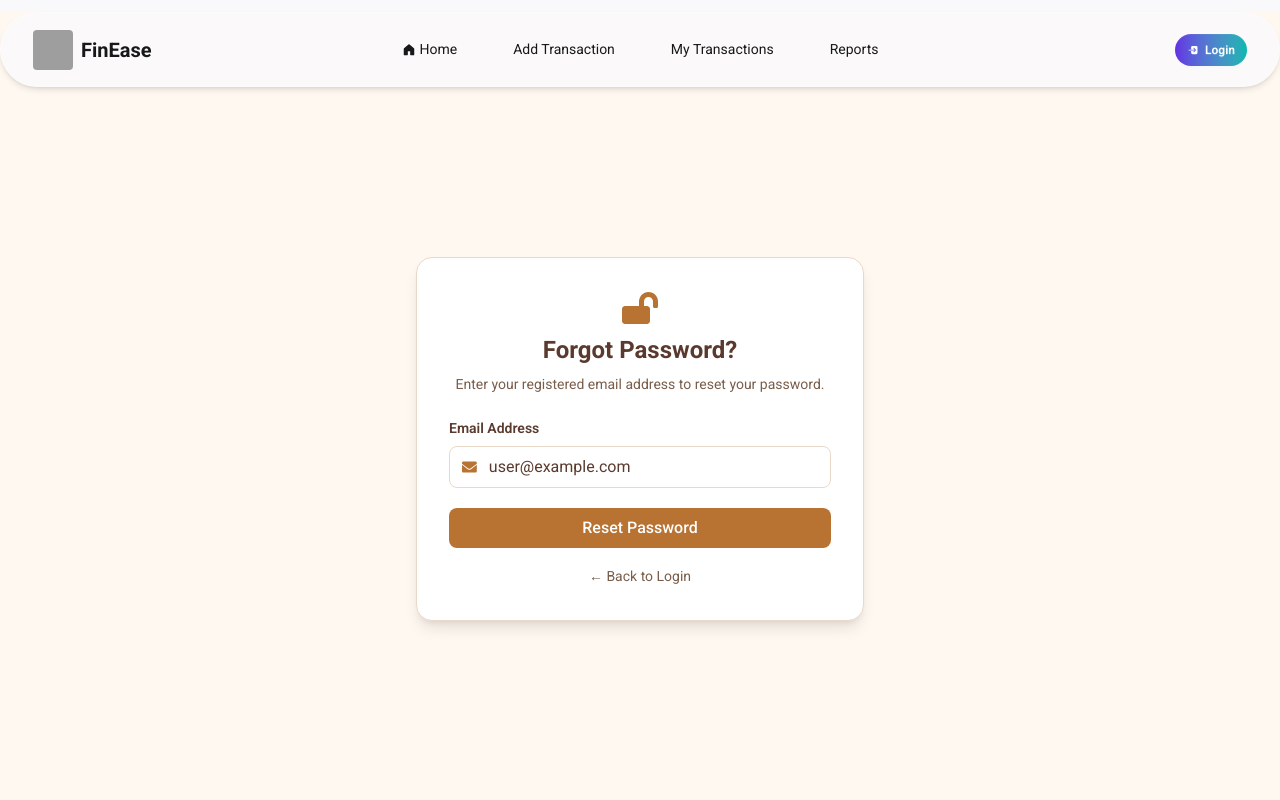
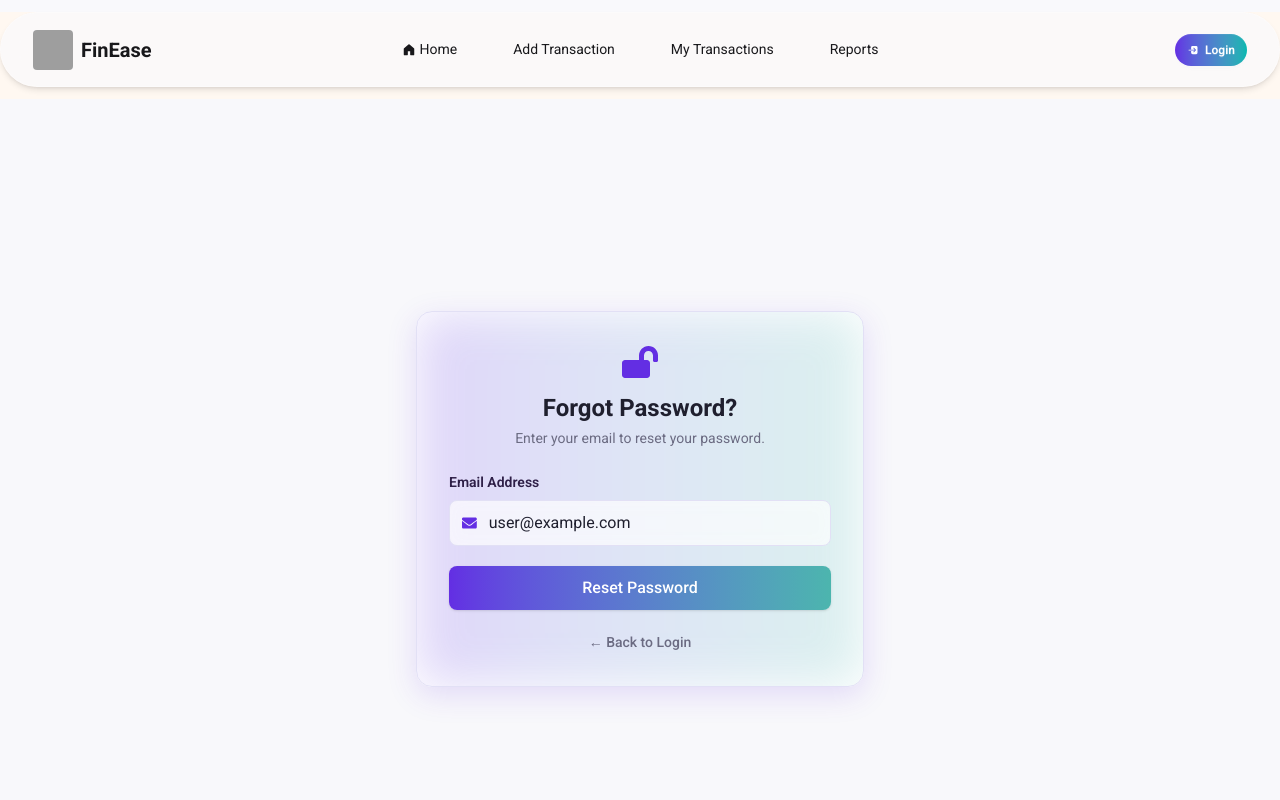
Before and after one commit to mursalin35/FinEase-Client-Side, a React (Vite) app: page /auth/forget-password in a window 1280 px wide. Shown: the top 800 px of the page. Built offline with nearby package versions, Linux system fonts and the light colour scheme; no server answers; grey boxes are pictures that could not be loaded.

Commit message:
forget pass update

```diff
--- a/src/pages/Auth/ForgetPassword.jsx
+++ b/src/pages/Auth/ForgetPassword.jsx
@@ -3,13 +3,12 @@ import { FaEnvelope, FaLockOpen } from "react-icons/fa";
 import { useNavigate, useLocation } from "react-router";
 import { AuthContext } from "../../context/AuthContext";
 import toast, { Toaster } from "react-hot-toast";
-
+import { motion } from "framer-motion";
 
 const ForgetPassword = () => {
   const location = useLocation();
   const navigate = useNavigate();
   const { resetPassword } = useContext(AuthContext);
-
 
   const defaultEmail = location.state?.email || "user@example.com";
   const [email] = useState(defaultEmail);
@@ -23,7 +22,6 @@ const ForgetPassword = () => {
         }, 1500);
       })
       .catch((error) => {
-        console.log(error);
         if (error.code === "auth/user-not-found") {
           toast.error("No account found with this email!");
         } else if (error.code === "auth/invalid-email") {
@@ -35,63 +33,81 @@ const ForgetPassword = () => {
   };
 
   return (
-    <div className="min-h-screen flex items-center justify-center -my-15 px-4">
-      <title>Reset password</title>
-      <div className="bg-white w-full max-w-md p-8 rounded-2xl shadow-lg border border-[#EAD9C9]">
-        <div className="text-center mb-6">
-          <FaLockOpen className="text-4xl text-[#B87333] mx-auto mb-2" />
-          <h2 className="text-2xl font-bold text-[#5A3A2E]">
-            Forgot Password?
-          </h2>
-          <p className="text-sm text-[#7A5D4A] mt-2">
-            Enter your registered email address to reset your password.
-          </p>
-        </div>
+    <div className="min-h-screen flex items-center justify-center bg-[#F8F8FB] px-4 py-6">
+      <title>Reset Password</title>
 
+      <Toaster position="top-center" />
+
+      {/* FORM CARD */}
+      <motion.div
+        initial={{ opacity: 0, y: 30 }}
+        animate={{ opacity: 1, y: 0 }}
+        transition={{ duration: 0.45 }}
+        className="relative bg-white/90 backdrop-blur-xl w-full max-w-md p-8 rounded-2xl shadow-[0_8px_30px_rgba(99,46,227,0.15)]
+        border border-[#E2E0F5] overflow-hidden"
+      >
+        {/* Glow Border */}
+        <div className="absolute inset-0 -z-10 rounded-2xl bg-gradient-to-r from-[#632EE3] to-[#4CB5AE] opacity-20 blur-xl"></div>
+
+        {/* Header Icon */}
+        <FaLockOpen className="text-4xl text-[#632EE3] mx-auto mb-3" />
+
+        {/* Title */}
+        <h2 className="text-2xl font-bold text-center text-[#1F1F2E]">
+          Forgot Password?
+        </h2>
+        <p className="text-sm text-center text-[#6B6B82] mt-1 mb-6">
+          Enter your email to reset your password.
+        </p>
+
+        {/* FORM */}
         <form
           onSubmit={(e) => {
             e.preventDefault();
             handleReset();
           }}
         >
+          {/* Email Field */}
           <div className="mb-5">
-            <label
-              htmlFor="email"
-              className="block text-sm font-semibold text-[#5A3A2E] mb-2"
-            >
+            <label className="block text-sm font-semibold text-[#2E1F47] mb-2">
               Email Address
             </label>
-            <div className="flex items-center border border-[#EAD9C9] rounded-lg overflow-hidden focus-within:ring-1 focus-within:ring-[#B87333]">
-              <FaEnvelope className="ml-3 text-[#B87333]" />
+
+            <div className="flex items-center border border-[#E2E0F5] rounded-lg overflow-hidden
+            bg-white/70 backdrop-blur focus-within:ring-2 focus-within:ring-[#632EE3]">
+              <FaEnvelope className="ml-3 text-[#632EE3]" />
               <input
                 id="email"
                 type="email"
                 value={email}
                 readOnly
-                className="w-full p-2 pl-3 outline-none bg-transparent text-[#5A3A2E]"
+                className="w-full p-2.5 pl-3 bg-transparent outline-none text-[#1F1F2E]"
               />
             </div>
           </div>
 
+          {/* Reset Button */}
           <button
             type="submit"
-            className="w-full bg-[#B87333] text-white font-medium py-2 rounded-lg hover:bg-[#9b5f28] transition cursor-pointer"
+            className="w-full bg-gradient-to-r from-[#632EE3] to-[#4CB5AE]
+            text-white font-medium py-2.5 rounded-lg shadow-sm hover:opacity-90
+            transition cursor-pointer"
           >
             Reset Password
           </button>
 
-          <div className="text-center mt-4">
+          {/* Back */}
+          <div className="text-center mt-5">
             <button
               type="button"
               onClick={() => navigate(-1)}
-              className="text-sm text-[#7A5D4A] hover:text-[#B87333] transition cursor-pointer"
+              className="text-sm font-medium text-[#6B6B82] hover:text-[#632EE3] transition cursor-pointer"
             >
               ← Back to Login
             </button>
           </div>
         </form>
-      </div>
-      <Toaster position="top-center" />
+      </motion.div>
     </div>
   );
 };
```
